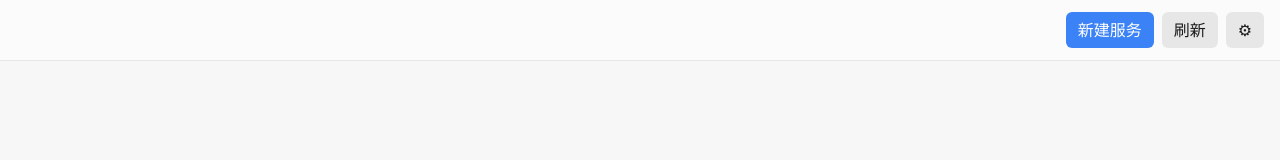
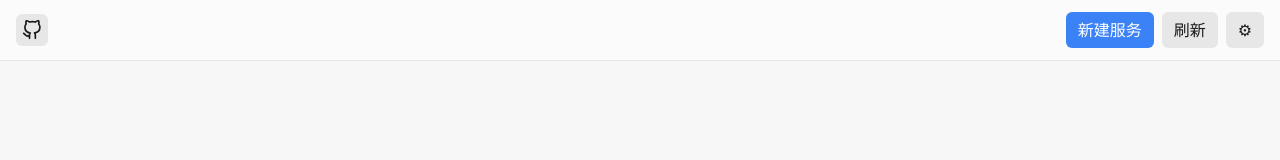
Before and after one commit to ahao430/mac-service-master, a React (Vite) app: page / in a window 1280 px wide. Shown: the top 160 px of the page. Built offline with nearby package versions, Linux system fonts and the light colour scheme; the HTML template or start-up script is replaced by a standard one.

Commit message:
feat: add github icon and fix webdav download behavior

```diff
--- a/package.json
+++ b/package.json
@@ -1,7 +1,7 @@
 {
   "name": "service-master",
   "private": true,
-  "version": "0.1.1",
+  "version": "0.1.3",
   "type": "module",
   "scripts": {
     "dev": "vite",
--- a/src-tauri/tauri.conf.json
+++ b/src-tauri/tauri.conf.json
@@ -1,7 +1,7 @@
 {
   "$schema": "https://schema.tauri.app/config/2",
   "productName": "Service Master",
-  "version": "0.1.1",
+  "version": "0.1.3",
   "identifier": "com.wanghao.service-master",
   "build": {
     "beforeDevCommand": "npm run dev",
--- a/src/App.tsx
+++ b/src/App.tsx
@@ -142,6 +142,11 @@ const ICONS: Record<string, React.ReactNode> = {
   shield: (
     <svg width="20" height="20" viewBox="0 0 24 24" fill="none" stroke="currentColor" strokeWidth="2" strokeLinecap="round" strokeLinejoin="round">
       <path d="M12 22s8-4 8-10V5l-8-3-8 3v7c0 6 8 10 8 10z" />
+    </svg>
+  ),
+  github: (
+    <svg width="20" height="20" viewBox="0 0 24 24" fill="none" stroke="currentColor" strokeWidth="2" strokeLinecap="round" strokeLinejoin="round">
+      <path d="M9 19c-5 1.5-5-2.5-7-3m14 6v-3.87a3.37 3.37 0 0 0-.94-2.61c3.14-.35 6.44-1.54 6.44-7A5.44 5.44 0 0 0 20 4.77 5.07 5.07 0 0 0 19.91 1S18.73.65 16 2.48a13.38 13.38 0 0 0-7 0C6.27.65 5.09 1 5.09 1A5.07 5.07 0 0 0 5 4.77a5.44 5.44 0 0 0-1.5 3.78c0 5.42 3.3 6.61 6.44 7A3.37 3.37 0 0 0 9 18.13V22" />
     </svg>
   ),
 };
@@ -637,7 +642,10 @@ function SettingsModal({ isOpen, onClose, onExport, onImport, settings, onSaveSe
       alert("请先配置 WebDAV 信息并保存设置");
       return;
     }
-    if (!confirm("从 WebDAV 同步将覆盖本地配置，确定继续？")) return;
+
+    const isConfirmed = await confirm("从 WebDAV 同步将覆盖本地配置，确定继续？");
+    if (!isConfirmed) return;
+
     setWebdavSyncing(true);
     try {
       const result = await invoke<string>("sync_from_webdav", {
@@ -1099,6 +1107,9 @@ function App() {
   return (
     <div style={{ minHeight: "100vh", backgroundColor: `rgba(var(--bg-app), ${safeSettings.opacity})`, display: "flex", flexDirection: "column", color: "var(--text-main)" }}>
       <div style={{ flexShrink: 0, padding: "12px 16px", borderBottom: "1px solid var(--border-color)", display: "flex", alignItems: "center", justifyContent: "flex-end", gap: "8px", backgroundColor: `rgba(var(--bg-card), 0.5)` }}>
+        <button onClick={() => invoke("open_url", { url: "https://github.com/ahao430/mac-service-master" })} title="GitHub 仓库" style={{ display: "flex", alignItems: "center", justifyContent: "center", padding: "6px", borderRadius: "6px", backgroundColor: "var(--border-color)", color: "var(--text-main)", border: "none", cursor: "pointer", marginRight: "auto" }}>
+          {ICONS.github}
+        </button>
         <button onClick={() => { setEditingService(null); setIsModalOpen(true); }} style={{ padding: "6px 12px", borderRadius: "6px", backgroundColor: safeSettings.theme_color, color: "#fff", border: "none", cursor: "pointer" }}>新建服务</button>
         <button onClick={fetchServices} style={{ padding: "6px 12px", borderRadius: "6px", backgroundColor: "var(--border-color)", color: "var(--text-main)", border: "none", cursor: "pointer" }}>刷新</button>
         <button onClick={() => setIsSettingsOpen(true)} style={{ padding: "6px 12px", borderRadius: "6px", backgroundColor: "var(--border-color)", color: "var(--text-main)", border: "none", cursor: "pointer" }}>⚙</button>
```
